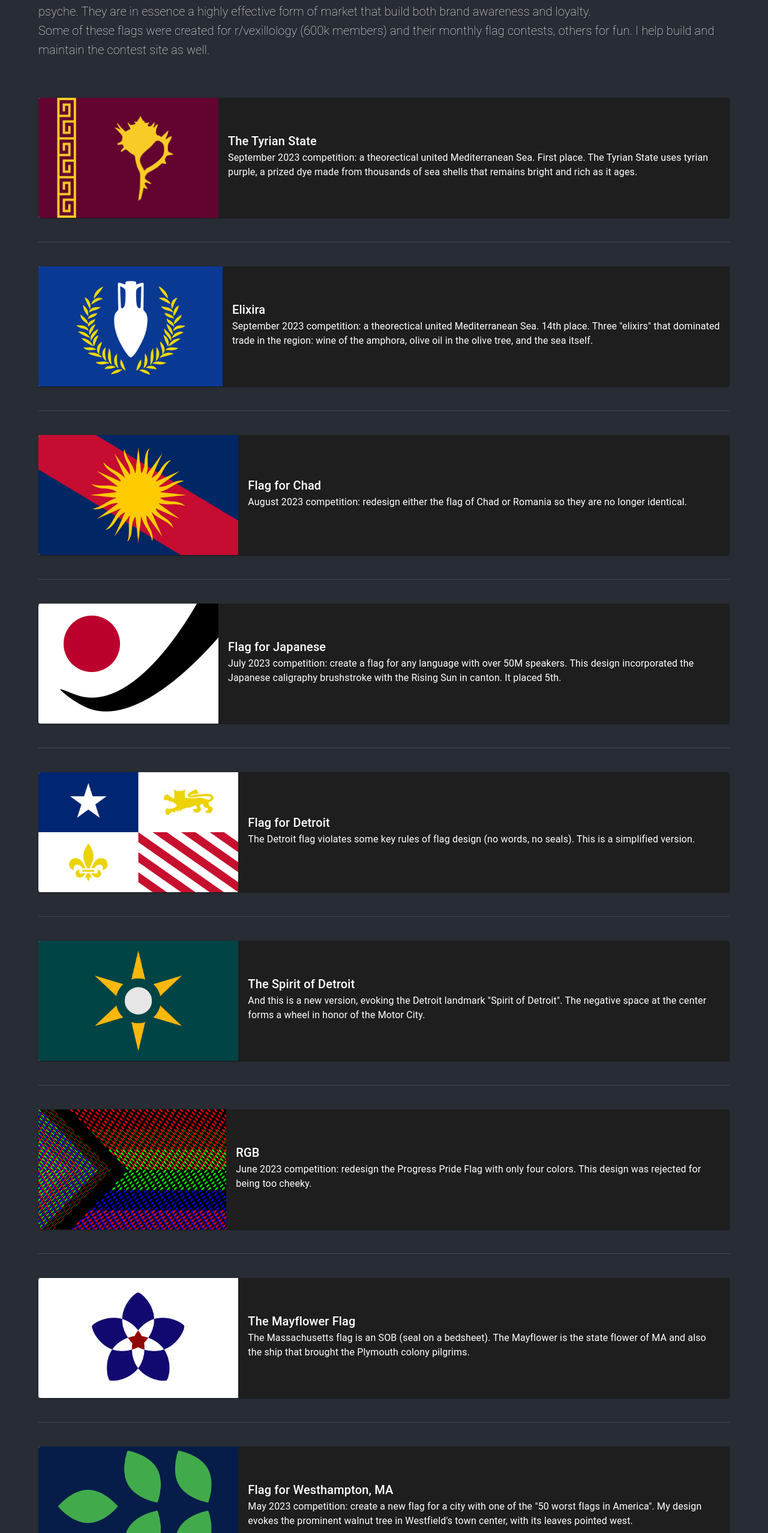
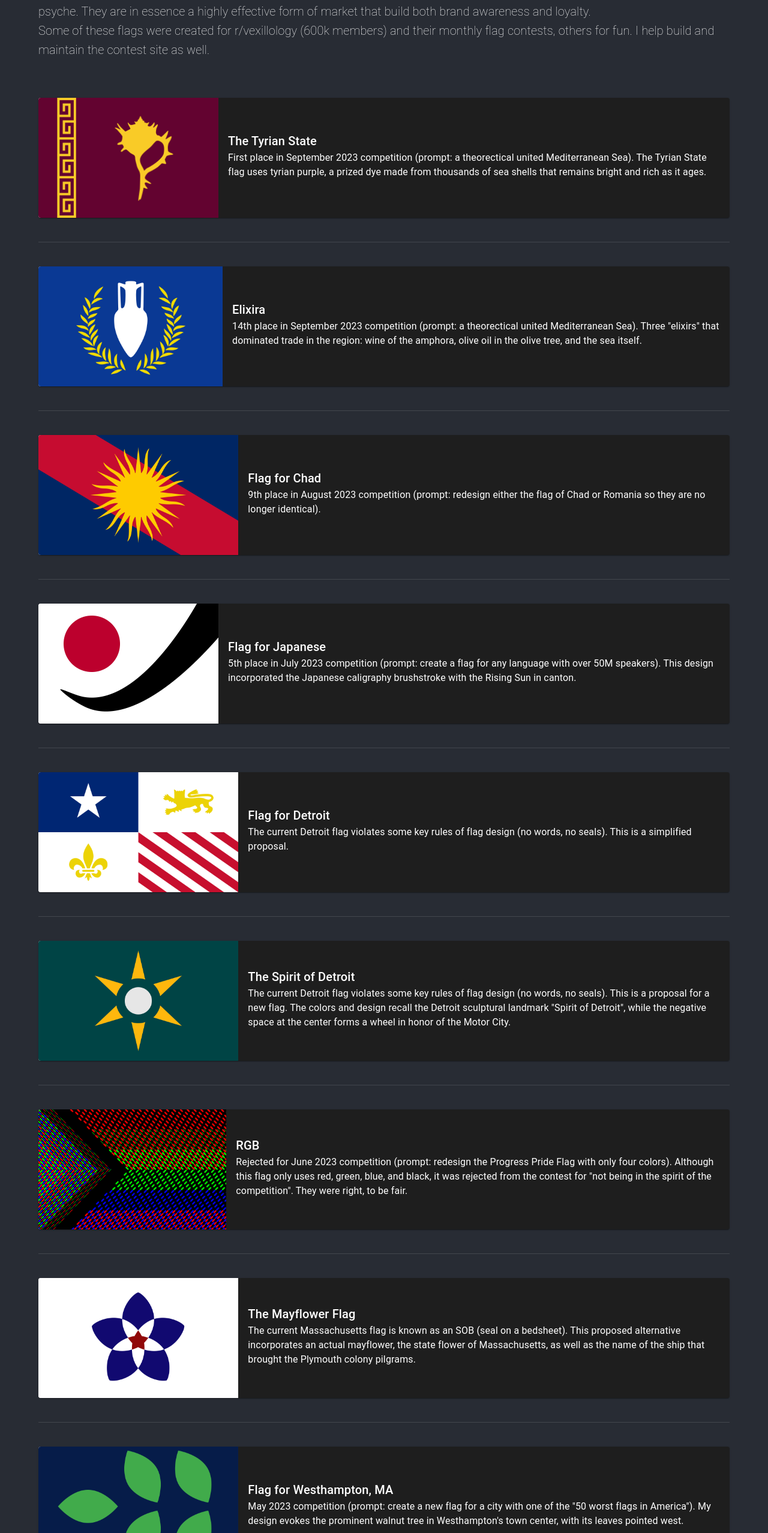
Before and after one commit to rissois/rissois.github.io, a React (Create React App) app: page /vexillography in a window 1280 px wide. Shown: the part 245-2800 px from the top of the page at 60% size. Built offline with nearby package versions, Linux system fonts and the light colour scheme.

Commit message:
Improved flag descriptions

```diff
--- a/src/projects/Vexillography.js
+++ b/src/projects/Vexillography.js
@@ -3,15 +3,15 @@ export const VEXILLOGRAPHY = {
   description: ['A flag means nothing without a group of individuals who seek a common identity and willingness to attach meaning to a collection of symbols. The ability to connect deeply with these designs, with passion and pride, is a unique characteristic of human culture and psyche. They are in essence a highly effective form of market that build both brand awareness and loyalty.',
     'Some of these flags were created for r/vexillology (600k members) and their monthly flag contests, others for fun. I help build and maintain the contest site as well.'],
   photos: [
-    { uri: '/flags/Tyrian.png', width: 1224, height: 816, title: 'The Tyrian State', text: 'September 2023 competition: a theorectical united Mediterranean Sea. First place. The Tyrian State uses tyrian purple, a prized dye made from thousands of sea shells that remains bright and rich as it ages.' },
-    { uri: '/flags/Elixira.png', width: 1756, height: 1144, title: 'Elixira', text: 'September 2023 competition: a theorectical united Mediterranean Sea. 14th place. Three "elixirs" that dominated trade in the region: wine of the amphora, olive oil in the olive tree, and the sea itself.' },
-    { uri: '/flags/Chad.png', width: 1000, height: 600, title: 'Flag for Chad', text: 'August 2023 competition: redesign either the flag of Chad or Romania so they are no longer identical.' },
-    { uri: '/flags/Japanese.png', width: 600, height: 400, title: 'Flag for Japanese', text: 'July 2023 competition: create a flag for any language with over 50M speakers. This design incorporated the Japanese caligraphy brushstroke with the Rising Sun in canton. It placed 5th.' },
-    { uri: '/flags/Detroit.png', width: 1000, height: 600, title: 'Flag for Detroit', text: 'The Detroit flag violates some key rules of flag design (no words, no seals). This is a simplified version.' },
-    { uri: '/flags/Spark.png', width: 1000, height: 600, title: 'The Spirit of Detroit', text: 'And this is a new version, evoking the Detroit landmark "Spirit of Detroit". The negative space at the center forms a wheel in honor of the Motor City.' },
-    { uri: '/flags/Pride.png', width: 1410, height: 900, title: 'RGB', text: 'June 2023 competition: redesign the Progress Pride Flag with only four colors. This design was rejected for being too cheeky.' },
-    { uri: '/flags/Massachusetts.png', width: 1000, height: 600, title: 'The Mayflower Flag', text: 'The Massachusetts flag is an SOB (seal on a bedsheet). The Mayflower is the state flower of MA and also the ship that brought the Plymouth colony pilgrims.' },
-    { uri: '/flags/Westhampton.png', width: 1000, height: 600, title: 'Flag for Westhampton, MA', text: 'May 2023 competition: create a new flag for a city with one of the "50 worst flags in America". My design evokes the prominent walnut tree in Westfield\'s town center, with its leaves pointed west.' },
+    { uri: '/flags/Tyrian.png', width: 1224, height: 816, title: 'The Tyrian State', text: 'First place in September 2023 competition (prompt: a theorectical united Mediterranean Sea). The Tyrian State flag uses tyrian purple, a prized dye made from thousands of sea shells that remains bright and rich as it ages.' },
+    { uri: '/flags/Elixira.png', width: 1756, height: 1144, title: 'Elixira', text: '14th place in September 2023 competition (prompt: a theorectical united Mediterranean Sea). Three "elixirs" that dominated trade in the region: wine of the amphora, olive oil in the olive tree, and the sea itself.' },
+    { uri: '/flags/Chad.png', width: 1000, height: 600, title: 'Flag for Chad', text: '9th place in August 2023 competition (prompt: redesign either the flag of Chad or Romania so they are no longer identical).' },
+    { uri: '/flags/Japanese.png', width: 600, height: 400, title: 'Flag for Japanese', text: '5th place in July 2023 competition (prompt: create a flag for any language with over 50M speakers). This design incorporated the Japanese caligraphy brushstroke with the Rising Sun in canton.' },
+    { uri: '/flags/Detroit.png', width: 1000, height: 600, title: 'Flag for Detroit', text: 'The current Detroit flag violates some key rules of flag design (no words, no seals). This is a simplified proposal.' },
+    { uri: '/flags/Spark.png', width: 1000, height: 600, title: 'The Spirit of Detroit', text: 'The current Detroit flag violates some key rules of flag design (no words, no seals). This is a proposal for a new flag. The colors and design recall the Detroit sculptural landmark "Spirit of Detroit", while the negative space at the center forms a wheel in honor of the Motor City.' },
+    { uri: '/flags/Pride.png', width: 1410, height: 900, title: 'RGB', text: 'Rejected for June 2023 competition (prompt: redesign the Progress Pride Flag with only four colors). Although this flag only uses red, green, blue, and black, it was rejected from the contest for "not being in the spirit of the competition". They were right, to be fair.' },
+    { uri: '/flags/Massachusetts.png', width: 1000, height: 600, title: 'The Mayflower Flag', text: 'The current Massachusetts flag is known as an SOB (seal on a bedsheet). This proposed alternative incorporates an actual mayflower, the state flower of Massachusetts, as well as the name of the ship that brought the Plymouth colony pilgrams.' },
+    { uri: '/flags/Westhampton.png', width: 1000, height: 600, title: 'Flag for Westhampton, MA', text: 'May 2023 competition (prompt: create a new flag for a city with one of the "50 worst flags in America"). My design evokes the prominent walnut tree in Westhampton\'s town center, with its leaves pointed west.' },
   ],
   component: 'rows',
   styles: {
```
